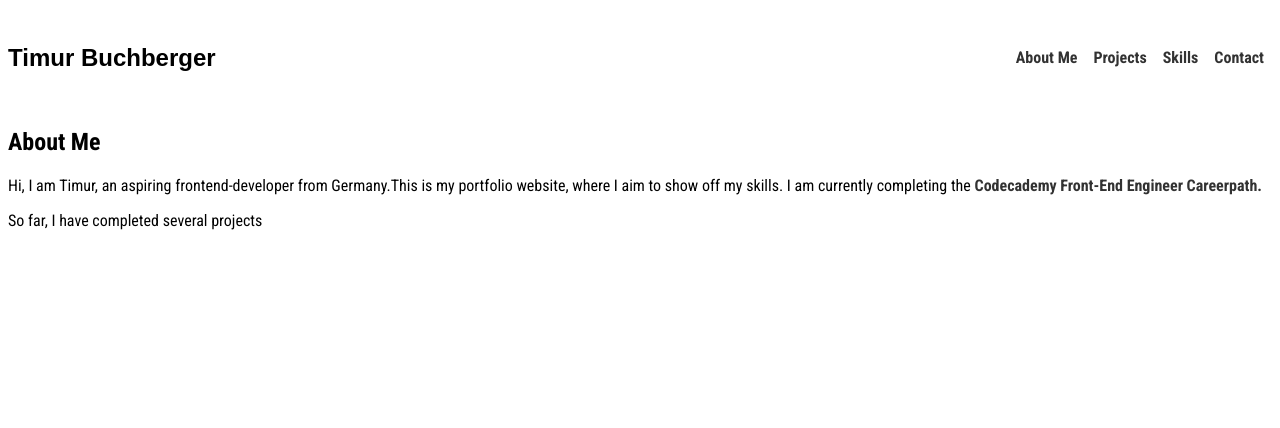
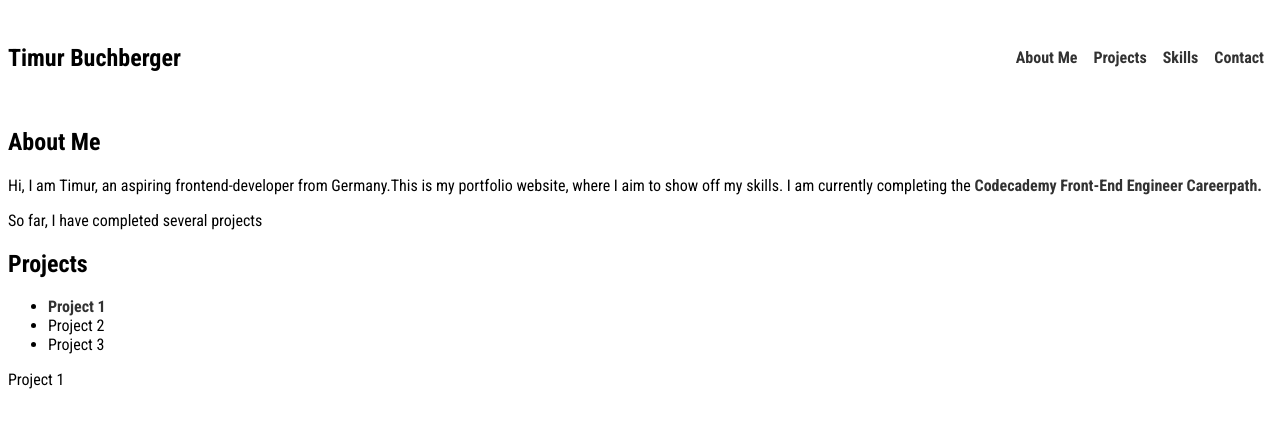
Before and after one commit to timurbuch/Project-Portfolio, a plain HTML site: page index.html in a window 1280 px wide. Drawn offline with Linux system fonts and the light colour scheme.

Commit message:
first try with tab-script

```diff
--- a/index.html
+++ b/index.html
@@ -20,12 +20,30 @@
             </ul>
         </nav>
         <main>
-            <section id="about-me"><div class="about-me-container">
-                <h2>About Me</h2>
-                <p>Hi, I am Timur, an aspiring frontend-developer from Germany.This is my portfolio website, where I aim to show off my skills. I am currently completing the <a href="https://www.codecademy.com/learn/paths/front-end-engineer-career-path">Codecademy Front-End Engineer Careerpath.</a></p>
-                <p>So far, I have completed several projects</p>
-            </div></section>
-            <section></section>
+            <section id="about-me">
+                <div class="about-me-container">
+                  <h2>About Me</h2>
+                    <p>Hi, I am Timur, an aspiring frontend-developer from Germany.This is my portfolio website, where I aim to show off my skills. I am currently completing the <a href="https://www.codecademy.com/learn/paths/front-end-engineer-career-path">Codecademy Front-End Engineer Careerpath.</a></p>
+                    <p>So far, I have completed several projects</p>
+                </div>
+            </section>
+            <section id="projects">
+                <div class="project-container">
+                    <h2>Projects</h2>
+                    <ul class="tab-list">
+                        <li class="active"><a class="tab-control" href="#tab-1">Project 1</a></li>
+                        <li><a class="tab-control" href="#tab-2"></a>Project 2</li>
+                        <li><a class="tab-control" href="#tab-3"></a>Project 3</li>
+                    </ul>
+                    <div class="tab-panel active" id="tab-1">Project 1</div>
+                    <div class="tab-panel" id="tab-2">Project 2</div>
+                    <div class="tab-panel" id="tab-3">Project 3</div>
+
+
+
+                </div>
+
+            </section>
             <section></section>
         </main>
         <footer></footer>
--- a/styles.css
+++ b/styles.css
@@ -13,7 +13,7 @@ html, body{
 }
 h1{
     font-weight: bold;
-    font-family: 'Roboto Condensed 700', sans-serif;
+    font-family: 'Roboto Condensed', sans-serif;
 }
 
 nav {
@@ -41,6 +41,12 @@ a {
     text-decoration: none;
     font-weight: 600;
 }
+.tab-panel{
+    display:none;
+}
+.tab-panel.active{
+    display:block;
+}
 .fab {
     font-family: "Font Awesome 5 Brands";
 }
```
